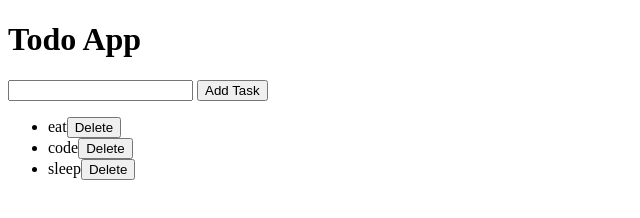
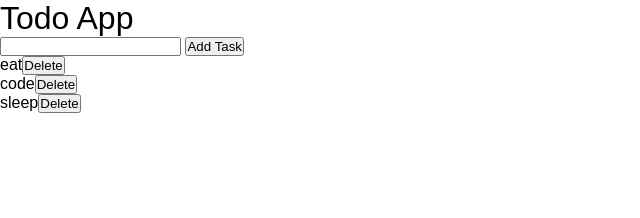
Before and after one commit to Rajnish0209/todo_app, a plain HTML site: page index.html in a window 1280 px wide. Shown: the whole page, without its empty margins (0-640 px from the left). Drawn offline with Linux system fonts and the light colour scheme.

Commit message:
add fabicon icon set font family

```diff
--- a/index.html
+++ b/index.html
@@ -3,9 +3,10 @@
   <head>
     <meta charset="UTF-8" />
     <meta name="viewport" content="width=device-width, initial-scale=1.0" />
-    <title>Java Script</title>
+    <title>ToDo App</title>
     <link rel="stylesheet" href="style.css" />
     <link rel="stylesheet" href="https://cdnjs.cloudflare.com/ajax/libs/font-awesome/6.5.2/css/all.min.css" integrity="sha512-SnH5WK+bZxgPHs44uWIX+LLJAJ9/2PkPKZ5QiAj6Ta86w+fsb2TkcmfRyVX3pBnMFcV7oQPJkl9QevSCWr3W6A==" crossorigin="anonymous" referrerpolicy="no-referrer" />
+    <link rel="shortcut icon" href="asset/icons8-todo-list-cute-color-96.png" type="image/x-icon">
   </head>
   <body>
     <h1>Todo App</h1>
--- a/style.css
+++ b/style.css
@@ -0,0 +1,8 @@
+* {
+  padding: 0;
+  margin: 0;
+  font-family: "Montserrat", sans-serif;
+  font-optical-sizing: auto;
+  font-weight: 400;
+  font-style: normal;
+}
```
Also changed, not shown: asset/icons8-todo-list-cute-color-96.png (added).
